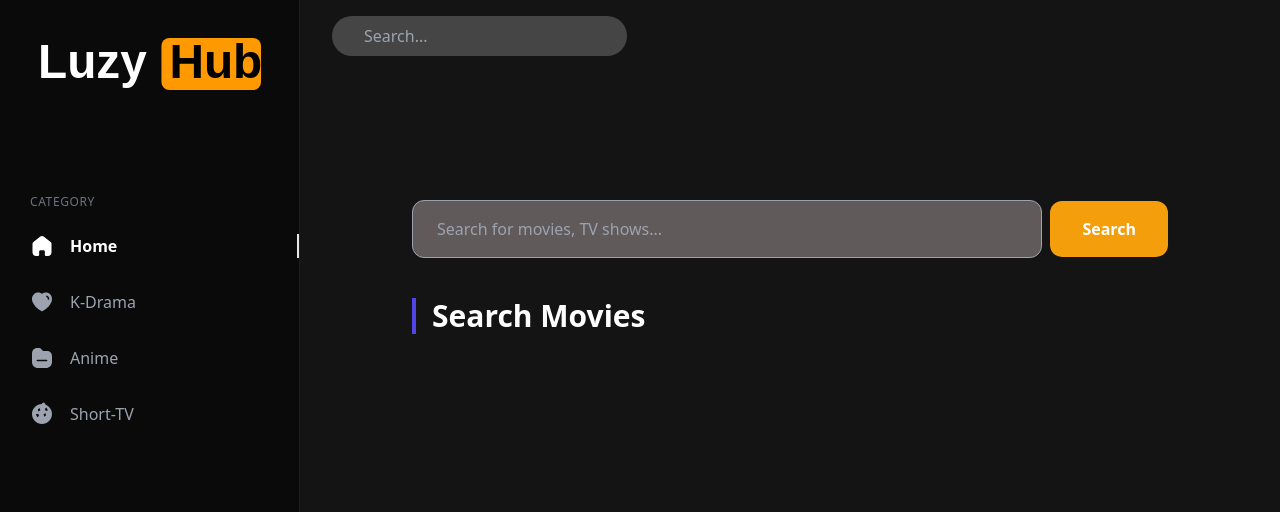
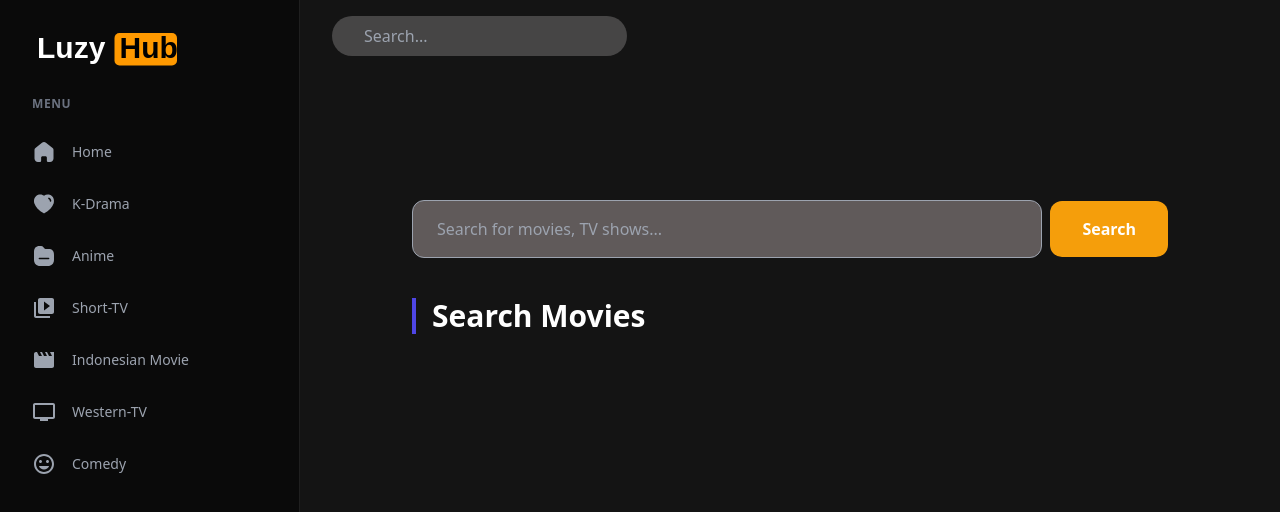
Before and after one commit to Efwan016/LuzyHub-FontendOnly, a React (Vite) app: page /search in a window 1280 px wide. Shown: the top 512 px of the page. Built offline with nearby package versions, Linux system fonts and the light colour scheme.

Commit message:
Int: Sidebar Update

```diff
--- a/src/assets/layout/Sidebar.tsx
+++ b/src/assets/layout/Sidebar.tsx
@@ -1,4 +1,4 @@
-import { Link } from "react-router-dom";
+import { Link, useLocation } from "react-router-dom";
 
 interface SidebarProps {
     isSidebarOpen: boolean;
@@ -6,65 +6,103 @@ interface SidebarProps {
 }
 
 export default function Sidebar({ isSidebarOpen, isDesktopSidebarOpen = true }: SidebarProps) {
-    return (
-        <aside className={`fixed z-50 w-[300px] h-full bg-[#0a0a0a] border-r border-[#1F1F1F] transition-transform duration-300 ease-in-out ${isDesktopSidebarOpen ? 'lg:translate-x-0' : 'lg:-translate-x-full'} ${isSidebarOpen ? 'translate-x-0' : '-translate-x-full'}`}>
+    const location = useLocation();
 
-            <div className="flex flex-col p-[30px] pr-0 overflow-y-auto h-full [&::-webkit-scrollbar]:hidden [-ms-overflow-style:none] [scrollbar-width:none]">
-                <Link to="/" className="logo mb-10 items-center flex gap-4 justify-center pr-[30px]">
-                    <img src="/images/luzyhub-white.svg" alt="LuzyHub" />
-                </Link>
-                <div className="links flex flex-col mt-[60px] h-full gap-[50px]">
-
-                    { /* Menu */}
-                    <div>
-                        <div className="text-gray-500 text-xs font-medium mb-6 uppercase tracking-wider">Category</div>
-                        <Link to="/" className="flex items-center gap-4 text-white font-semibold mb-8 border-r-2 border-alerange pr-5 transition-all">
-                            <svg width="24" height="24" viewBox="0 0 24 24" fill="currentColor"
-                                xmlns="http://www.w3.org/2000/svg">
+    const menuItems = [
+        {
+            name: "Home",
+            path: "/",
+            icon: (
                 <g id="Iconly/Bulk/Home">
                     <g id="Home">
                         <path id="Home_2"
                             d="M9.14373 20.7821V17.7152C9.14372 16.9381 9.77567 16.3067 10.5584 16.3018H13.4326C14.2189 16.3018 14.8563 16.9346 14.8563 17.7152V17.7152V20.7732C14.8563 21.4473 15.404 21.9951 16.0829 22H18.0438C18.9596 22.0023 19.8388 21.6428 20.4872 21.0007C21.1356 20.3586 21.5 19.4868 21.5 18.5775V9.86585C21.5 9.13139 21.1721 8.43471 20.6046 7.9635L13.943 2.67427C12.7785 1.74912 11.1154 1.77901 9.98539 2.74538L3.46701 7.9635C2.87274 8.42082 2.51755 9.11956 2.5 9.86585V18.5686C2.5 20.4637 4.04738 22 5.95617 22H7.87229C8.19917 22.0023 8.51349 21.8751 8.74547 21.6464C8.97746 21.4178 9.10793 21.1067 9.10792 20.7821H9.14373Z" />
                     </g>
                 </g>
-                            </svg>
-                            Home
-                        </Link>
-                        <Link to="/category/kdrama" className="flex items-center gap-4 text-gray-400 hover:text-white transition-all mb-8">
-                            <svg width="24" height="24" viewBox="0 0 24 24" fill="currentColor"
-                                xmlns="http://www.w3.org/2000/svg">
+            )
+        },
+        {
+            name: "K-Drama",
+            path: "/category/kdrama",
+            icon: (
                 <path fillRule="evenodd" clipRule="evenodd"
                     d="M15.8498 2.50071C16.4808 2.50071 17.1108 2.58971 17.7098 2.79071C21.4008 3.99071 22.7308 8.04071 21.6198 11.5807C20.9898 13.3897 19.9598 15.0407 18.6108 16.3897C16.6798 18.2597 14.5608 19.9197 12.2798 21.3497L12.0298 21.5007L11.7698 21.3397C9.48077 19.9197 7.34977 18.2597 5.40077 16.3797C4.06077 15.0307 3.02977 13.3897 2.38977 11.5807C1.25977 8.04071 2.58977 3.99071 6.32077 2.76971C6.61077 2.66971 6.90977 2.59971 7.20977 2.56071H7.32977C7.61077 2.51971 7.88977 2.50071 8.16977 2.50071H8.27977C8.90977 2.51971 9.51977 2.62971 10.1108 2.83071H10.1698C10.2098 2.84971 10.2398 2.87071 10.2598 2.88971C10.4808 2.96071 10.6898 3.04071 10.8898 3.15071L11.2698 3.32071C11.3616 3.36968 11.4647 3.44451 11.5537 3.50918C11.6102 3.55015 11.661 3.58705 11.6998 3.61071C11.7161 3.62034 11.7327 3.63002 11.7494 3.63978C11.8351 3.68983 11.9245 3.74197 11.9998 3.79971C13.1108 2.95071 14.4598 2.49071 15.8498 2.50071ZM18.5098 9.70071C18.9198 9.68971 19.2698 9.36071 19.2998 8.93971V8.82071C19.3298 7.41971 18.4808 6.15071 17.1898 5.66071C16.7798 5.51971 16.3298 5.74071 16.1798 6.16071C16.0398 6.58071 16.2598 7.04071 16.6798 7.18971C17.3208 7.42971 17.7498 8.06071 17.7498 8.75971V8.79071C17.7308 9.01971 17.7998 9.24071 17.9398 9.41071C18.0798 9.58071 18.2898 9.67971 18.5098 9.70071Z" />
-                            </svg>
-                            K-Drama
-                        </Link>
-                        <Link to="/category/anime" className="flex items-center gap-4 text-gray-400 hover:text-white transition-all mb-8">
-                            <svg width="24" height="24" viewBox="0 0 24 24" fill="currentColor"
-                                xmlns="http://www.w3.org/2000/svg">
+            )
+        },
+        {
+            name: "Anime",
+            path: "/category/anime",
+            icon: (
                 <path fillRule="evenodd" clipRule="evenodd"
                     d="M13.4499 4.8802H16.5199C20.2099 4.8802 22.0099 6.8502 21.9999 10.8902V15.7602C21.9999 19.6202 19.6199 22.0002 15.7499 22.0002H8.23988C4.38988 22.0002 1.99988 19.6202 1.99988 15.7502V8.2402C1.99988 4.1002 3.83988 2.0002 7.46988 2.0002H9.04988C9.98088 1.9902 10.8499 2.4202 11.4199 3.1502L12.2999 4.3202C12.5799 4.6702 12.9999 4.8802 13.4499 4.8802ZM7.36988 15.2902H16.6299C17.0399 15.2902 17.3699 14.9502 17.3699 14.5402C17.3699 14.1202 17.0399 13.7902 16.6299 13.7902H7.36988C6.94988 13.7902 6.61988 14.1202 6.61988 14.5402C6.61988 14.9502 6.94988 15.2902 7.36988 15.2902Z" />
+            )
+        },
+        {
+            name: "Short-TV",
+            path: "/category/short-tv",
+            icon: <path d="M4 6H2v14c0 1.1.9 2 2 2h14v-2H4V6zm16-4H8c-1.1 0-2 .9-2 2v12c0 1.1.9 2 2 2h12c1.1 0 2-.9 2-2V4c0-1.1-.9-2-2-2zm-8 12.5v-9l6 4.5-6 4.5z" />
+        },
+        {
+            name: "Indonesian Movie",
+            path: "/category/indonesian-movies",
+            icon: <path d="M18 4l2 4h-3l-2-4h-2l2 4h-3l-2-4H8l2 4H7L5 4H4c-1.1 0-1.99.9-1.99 2L2 18c0 1.1.9 2 2 2h16c1.1 0 2-.9 2-2V4h-4z" />
+        },
+        {
+            name: "Western-TV",
+            path: "/category/western-tv",
+            icon: <path d="M21 3H3c-1.1 0-2 .9-2 2v12c0 1.1.9 2 2 2h5v2h8v-2h5c1.1 0 1.99-.9 1.99-2L23 5c0-1.1-.9-2-2-2zm0 14H3V5h18v12z" />
+        },
+        {
+            name: "Comedy",
+            path: "/category/adult-comedy",
+            icon: <path d="M11.99 2C6.47 2 2 6.48 2 12s4.47 10 9.99 10C17.52 22 22 17.52 22 12S17.52 2 11.99 2zM12 20c-4.42 0-8-3.58-8-8s3.58-8 8-8 8 3.58 8 8-3.58 8-8 8zm3.5-9c.83 0 1.5-.67 1.5-1.5S16.33 8 15.5 8 14 8.67 14 9.5s.67 1.5 1.5 1.5zm-7 0c.83 0 1.5-.67 1.5-1.5S9.33 8 8.5 8 7 8.67 7 9.5 7.67 11 8.5 11zm3.5 6.5c2.33 0 4.31-1.46 5.11-3.5H6.89c.8 2.04 2.78 3.5 5.11 3.5z" />
+        },
+    ];
+
+    return (
+        <aside className={`fixed z-50 w-[300px] h-full bg-[#0a0a0a] border-r border-[#1F1F1F] transition-transform duration-300 ease-in-out ${isDesktopSidebarOpen ? 'lg:translate-x-0' : 'lg:-translate-x-full'} ${isSidebarOpen ? 'translate-x-0' : '-translate-x-full'}`}>
+
+            <div className="flex flex-col h-full">
+                {/* Logo Area */}
+                <div className="h-24 flex items-center px-8">
+                    <Link to="/" className="flex items-center gap-3 transition-transform duration-300 hover:scale-105">
+                        <img
+                            src="./images/luzyhub-white.svg"
+                            alt="LuzyHub"
+                            className="h-10 w-auto object-contain"
+                        />
+                    </Link>
+                </div>
+
+                {/* Scrollable Area */}
+                <div className="flex-1 overflow-y-auto px-4 pb-10 [&::-webkit-scrollbar]:hidden [-ms-overflow-style:none] [scrollbar-width:none]">
+
+                    <div className="mb-8">
+                        <div className="text-gray-500 text-xs font-bold mb-4 px-4 uppercase tracking-wider">Menu</div>
+                        <div className="flex flex-col gap-1">
+                            {menuItems.map((item) => {
+                                const active = item.path === "/"
+                                    ? location.pathname === "/"
+                                    : location.pathname.startsWith(item.path);
+                                return (
+                                    <Link
+                                        key={item.name}
+                                        to={item.path}
+                                        className={`flex items-center gap-4 px-4 py-3 rounded-xl transition-all duration-200 group ${
+                                            active
+                                                ? "bg-red-600 text-white shadow-lg shadow-red-600/20 font-semibold"
+                                                : "text-gray-400 hover:bg-[#1F1F1F] hover:text-white"
+                                        }`}
+                                    >
+                                        <svg width="24" height="24" viewBox="0 0 24 24" fill="currentColor" className={`transition-transform duration-200 ${active ? "scale-110" : "group-hover:scale-110"}`}>
+                                            {item.icon}
                                         </svg>
-                            Anime
+                                        <span className="text-sm font-medium">{item.name}</span>
                                     </Link>
-                        <Link to="/category/short-tv" className="flex items-center gap-4 text-gray-400 hover:text-white transition-all mb-0">
-                            <svg width="24" height="24" viewBox="0 0 24 24" fill="currentColor"
-                                xmlns="http://www.w3.org/2000/svg">
-                                <path d="M12 2C6.48 2 2 6.48 2 12s4.48 10 10 10 10-4.48 10-10S17.52 2 12 2zm5.93 6.36l-2.14.62-.92-2.02 1.47-1.47c.78.95 1.33 2.06 1.59 3.07zm-1.9 4.86l-1.59 1.59-.92-2.44 1.9-1.1c.28.65.49 1.33.61 1.95zm-4.03 5.73c-.52-.33-.96-.76-1.28-1.28l-2.44.92 1.59 1.59c.62-.12 1.3-.33 1.95-.61zm-6.03-6.59l2.14-.62.92 2.02-1.47 1.47c-.78-.95-1.33-2.06-1.59-3.07zm1.9-4.86l1.59-1.59.92 2.44-1.9 1.1c-.28-.65-.49-1.33-.61-1.95zm4.03-5.73c.52.33.96.76 1.28 1.28l2.44-.92-1.59-1.59c-.62.12-1.3.33-1.95.61z" />
-                            </svg>
-                            Short-TV
-                        </Link>
-
-
+                                );
+                            })}
                         </div>
-                    { /* ./Menu */}
-
-                    {/* Others */}
-                    {/* ./Others */}
-
-                    {/* Subscription details */}
-
-                    {/* ./Subscription details */}
-
+                    </div>
                 </div>
             </div>
         </aside>
```
Lines whose indentation alone changed are shown as unchanged.
